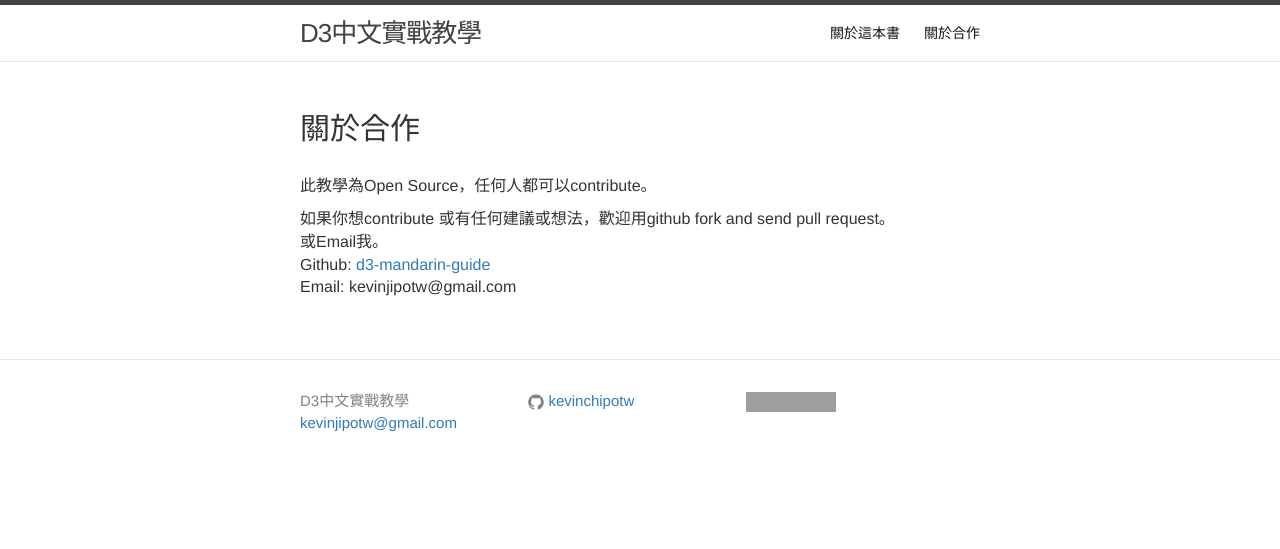
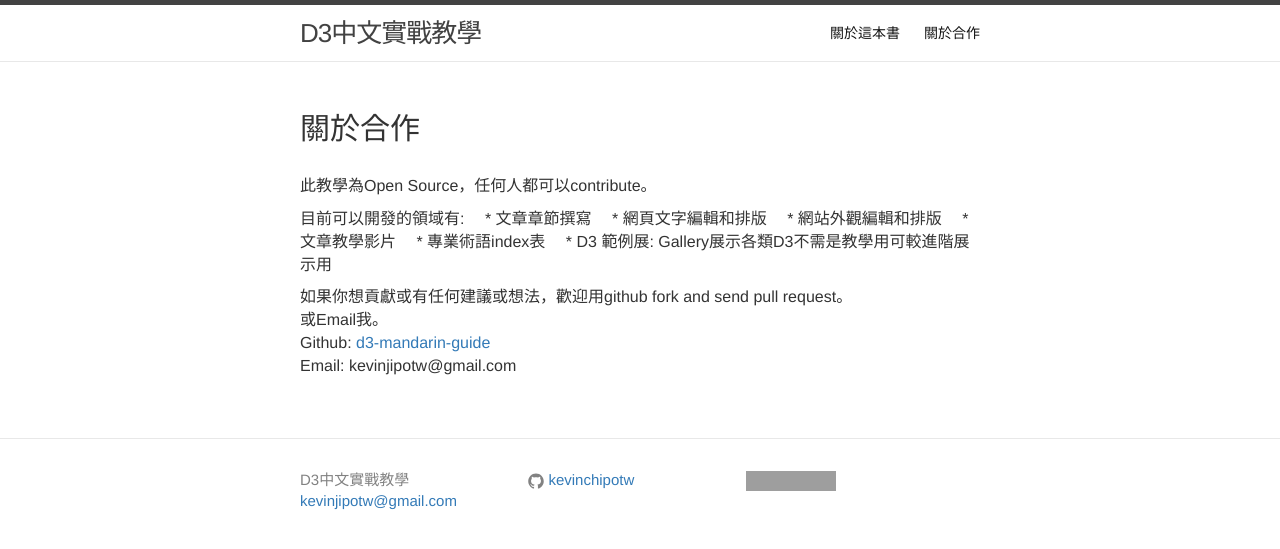
Before and after one commit to kevinchipotw/D3-Mandarin-Guide, a Jekyll site: the page built from gh-pages_branch/collaborate/index.md, in a window 1280 px wide. Shown: the top 549 px of the page. Built offline with Jekyll 4.4.1, drawn with Linux system fonts in a browser that asks for light colours; nearby versions of some CDN libraries; grey boxes are pictures that could not be loaded.

Commit message:
prototype

```diff
--- a/gh-pages_branch/collaborate/index.md
+++ b/gh-pages_branch/collaborate/index.md
@@ -6,7 +6,16 @@
 
 此教學為Open Source，任何人都可以contribute。
 
-如果你想contribute 或有任何建議或想法，歡迎用github fork and send pull request。
+目前可以開發的領域有:
+&emsp;* 文章章節撰寫
+&emsp;* 網頁文字編輯和排版
+&emsp;* 網站外觀編輯和排版
+&emsp;* 文章教學影片
+&emsp;* 專業術語index表
+&emsp;* D3 範例展: Gallery展示各類D3不需是教學用可較進階展示用
+
+
+如果你想貢獻或有任何建議或想法，歡迎用github fork and send pull request。
 或Email我。
 Github: <a href="https://github.com/kevinchipotw/d3-mandarin-guide" target="_blank">d3-mandarin-guide</a>
 Email: kevinjipotw@gmail.com
```
Also changed, not shown: gh-pages_branch/index.html (+3 -8 lines).
